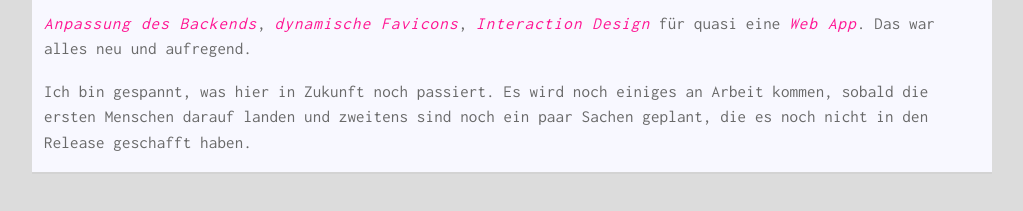
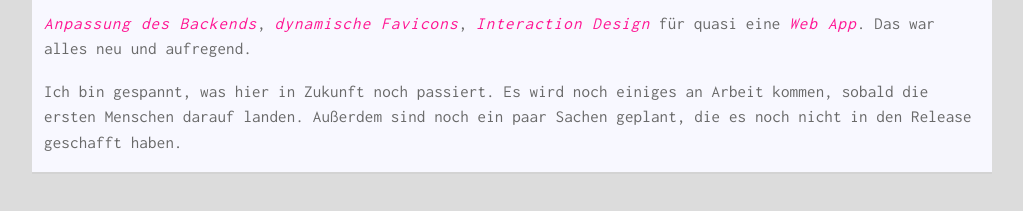
Before and after one commit to curlott/curlott.github.io, a Jekyll site: the page built from _posts/2014-04-27-oetinger-villa.md, in a window 1280 px wide. Shown: the part 2139-2350 px from the top of the page, without its empty margins (128-1151 px from the left). Built offline with Jekyll 4.4.1, drawn with Linux system fonts in a browser that asks for light colours; nearby versions of some CDN libraries.

Commit message:
text changes

```diff
--- a/_posts/2014-04-27-oetinger-villa.md
+++ b/_posts/2014-04-27-oetinger-villa.md
@@ -45,4 +45,4 @@ Anfangs dachte ich mir, ich bastel einfach was kleines, einfaches. Es stellte si
 
 *Anpassung des Backends*, *dynamische Favicons*, *Interaction Design* für quasi eine *Web App*. Das war alles neu und aufregend.
 
-Ich bin gespannt, was hier in Zukunft noch passiert. Es wird noch einiges an Arbeit kommen, sobald die ersten Menschen darauf landen und zweitens sind noch ein paar Sachen geplant, die es noch nicht in den Release geschafft haben.
+Ich bin gespannt, was hier in Zukunft noch passiert. Es wird noch einiges an Arbeit kommen, sobald die ersten Menschen darauf landen. Außerdem sind noch ein paar Sachen geplant, die es noch nicht in den Release geschafft haben.
```
